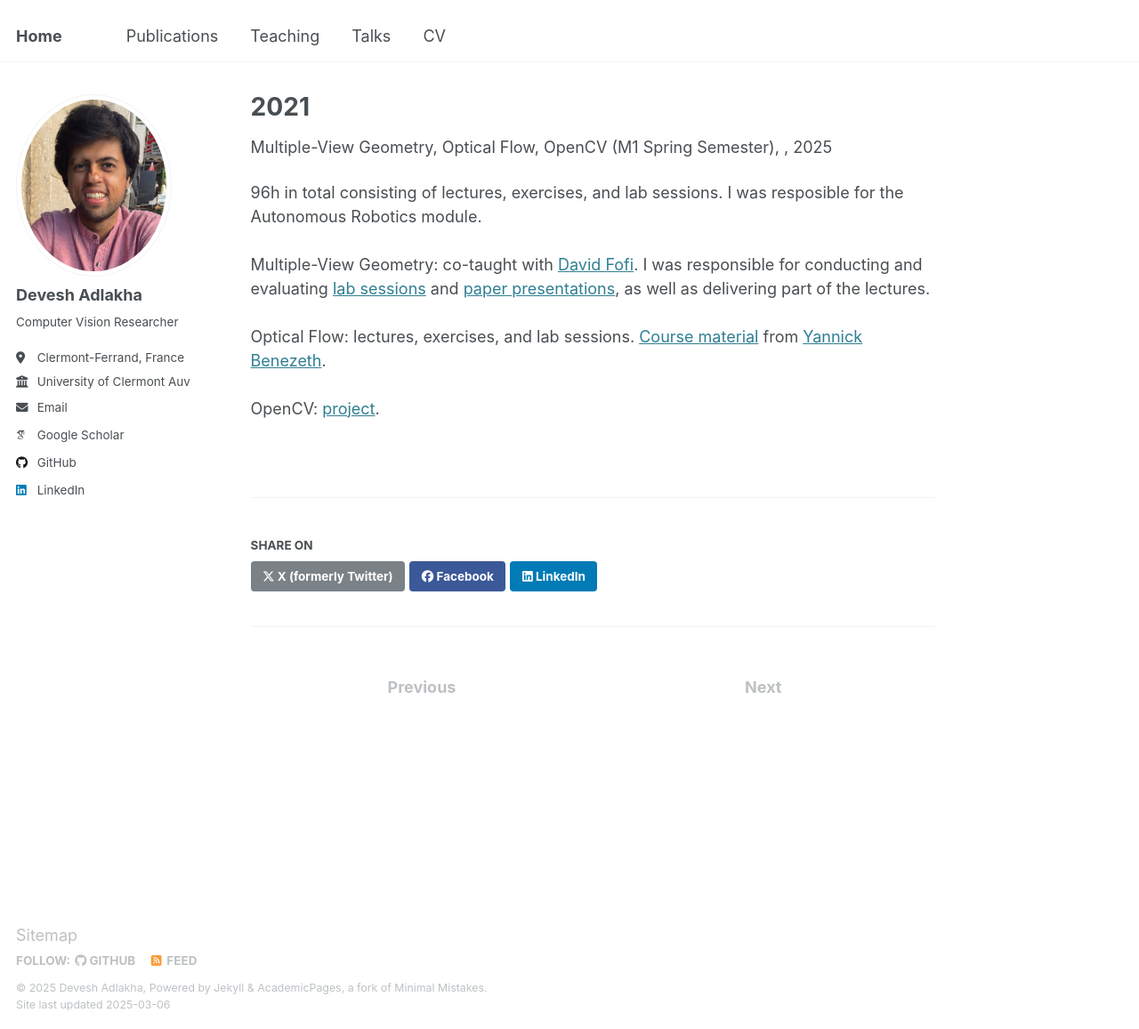
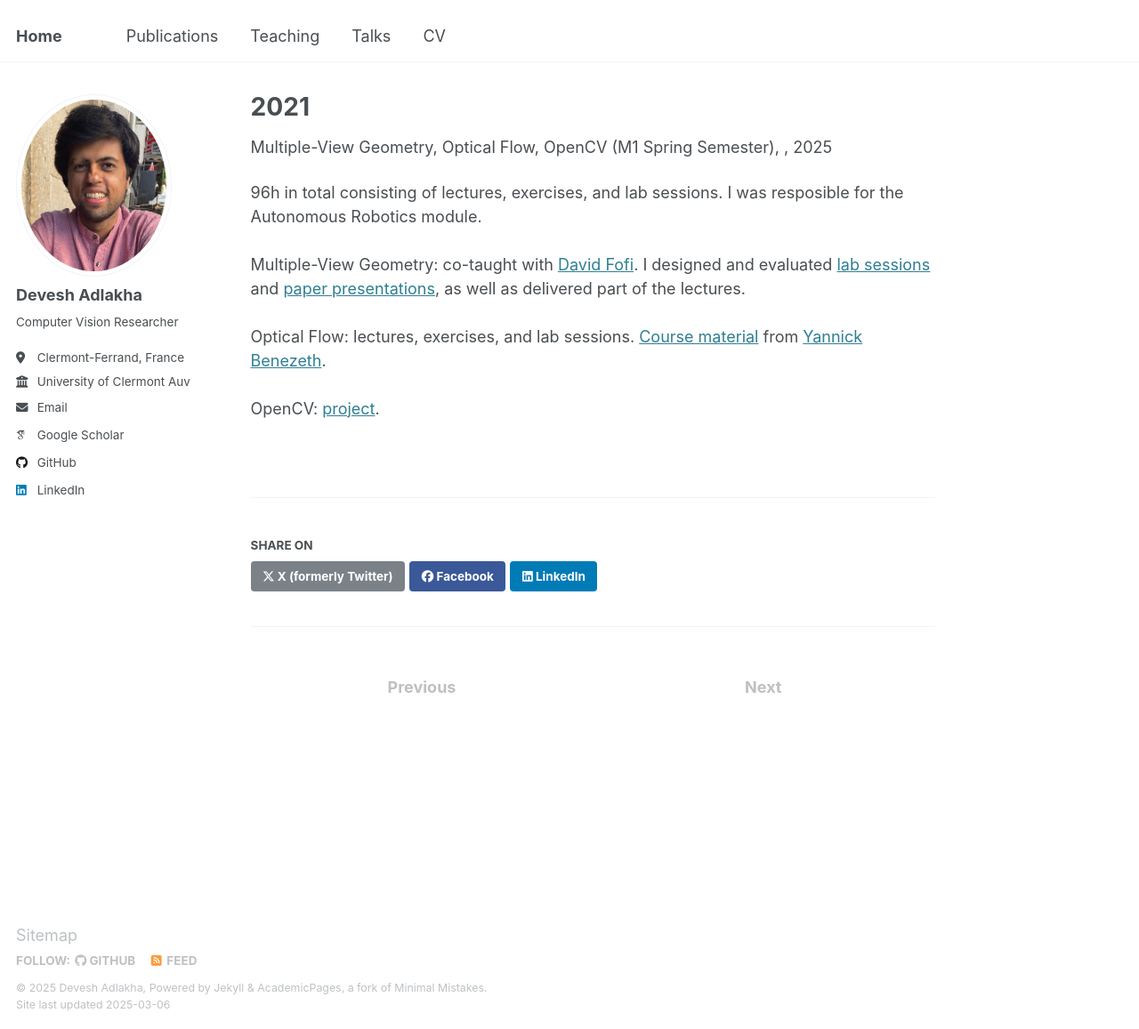
Before and after one commit to devadlakha/devadlakha.github.io, a Jekyll site: the page built from _teaching/2021.md, in a window 1280 px wide and 1157 px high. Shown: the whole window at 89% size. Built offline with Jekyll 4.4.1, drawn with Linux system fonts in a browser that asks for light colours; some web fonts are replaced.

Commit message:
Update 2021.md

```diff
--- a/_teaching/2021.md
+++ b/_teaching/2021.md
@@ -8,6 +8,6 @@ location:
 ---
 
 96h in total consisting of lectures, exercises, and lab sessions. I was resposible for the Autonomous Robotics module. <br><br>
-Multiple-View Geometry: co-taught with [David Fofi](http://www.davidfofi.net). I was responsible for conducting and evaluating [lab sessions](https://coda.io/@devesh-adlakha/lab-exercises) and [paper presentations](https://coda.io/@devesh-adlakha/vp-paper-presentation), as well as delivering part of the lectures. <br><br>
+Multiple-View Geometry: co-taught with [David Fofi](http://www.davidfofi.net). I designed and evaluated [lab sessions](https://coda.io/@devesh-adlakha/lab-exercises) and [paper presentations](https://coda.io/@devesh-adlakha/vp-paper-presentation), as well as delivered part of the lectures. <br><br>
 Optical Flow: lectures, exercises, and lab sessions. [Course material](https://drive.google.com/file/d/18CQYMBe5wUFGd3ODWDXEZWHRpUVPDd5I/view) from [Yannick Benezeth](https://sites.google.com/view/ybenezeth/home). <br><br>
 OpenCV: [project](https://coda.io/@devesh-adlakha/opencv-project).
```
